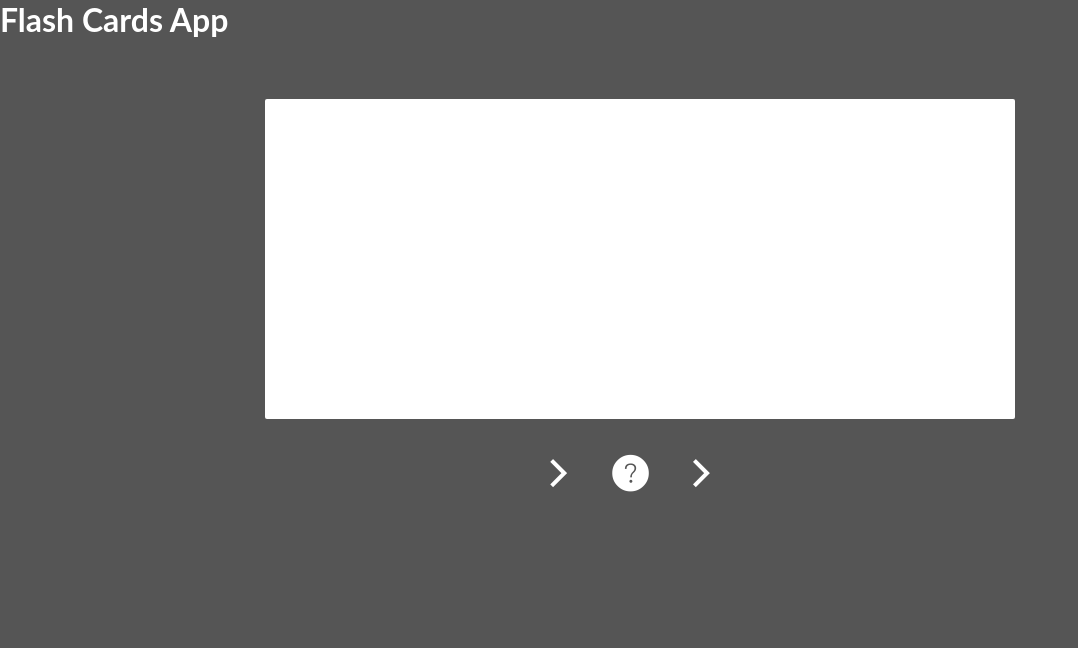
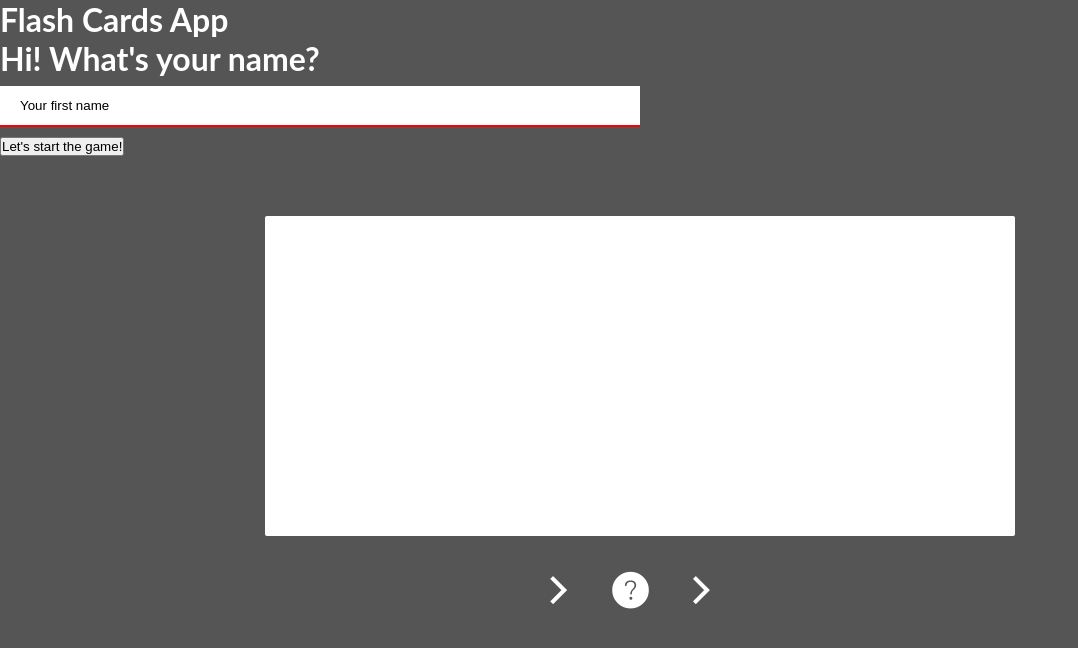
Before and after one commit to annejsize/flashcard, a plain HTML site: page index.html in a window 1280 px wide. Shown: the top 648 px of the page, without its empty margins (0-1078 px from the left). Drawn offline with nearby package versions, Linux system fonts and the light colour scheme.

Commit message:
add input

```diff
--- a/index.html
+++ b/index.html
@@ -11,6 +11,13 @@
 <div>
     <h1>Flash Cards App</h1>
 </div>
+<! -- INSERT MODULE HERE -->
+<form>
+    <h1>Hi! What's your name?</h1>
+    <input type="text" name="Name" value="Your first name"><br>
+    <input type="submit" value="Let's start the game!">
+</form>
+<! -- INSERT MODULE HERE -->
 <div class="container">
    <div class="card">
        <div class="card__text" id="card__text">
--- a/style.css
+++ b/style.css
@@ -19,6 +19,15 @@ body {
     height: 200vh;
     font-weight: 400;
 }
+
+input[type=text] {
+    width: 50%;
+    padding: 12px 20px;
+    margin: 8px 0;
+    box-sizing: border-box;
+    border: none;
+    border-bottom: 2px solid red;
+  }
 
 .container {
     width: 750px;
```
